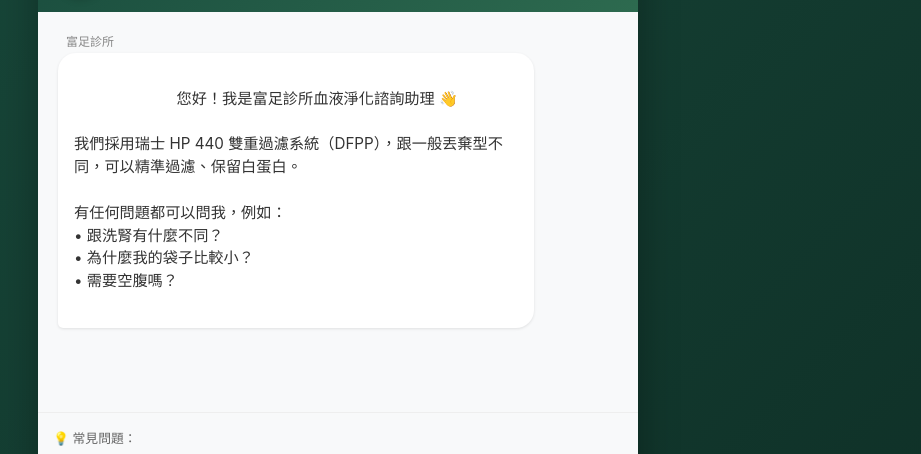
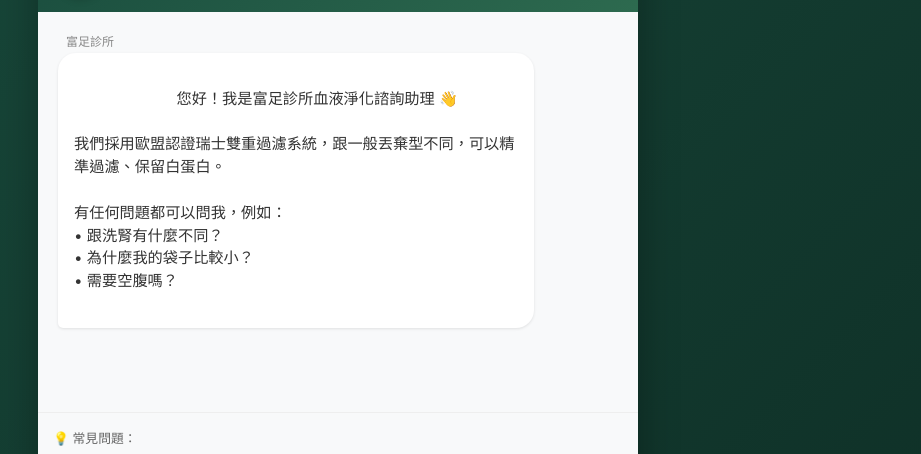
Before and after one commit to yycoolj-lab/blood-purification-faq, a plain HTML site: page index.html in a window 1280 px wide. Shown: the part 335-789 px from the top of the page, without its empty margins (302-1223 px from the left). Drawn offline with Linux system fonts and the light colour scheme.

Commit message:
修正：歡迎訊息更新為歐盟認證瑞士雙重過濾

```diff
--- a/index.html
+++ b/index.html
@@ -304,7 +304,7 @@
                     <div class="message-bubble">
                         您好！我是富足診所血液淨化諮詢助理 👋
 
-我們採用瑞士 HP 440 雙重過濾系統（DFPP），跟一般丟棄型不同，可以精準過濾、保留白蛋白。
+我們採用歐盟認證瑞士雙重過濾系統，跟一般丟棄型不同，可以精準過濾、保留白蛋白。
 
 有任何問題都可以問我，例如：
 • 跟洗腎有什麼不同？
```
